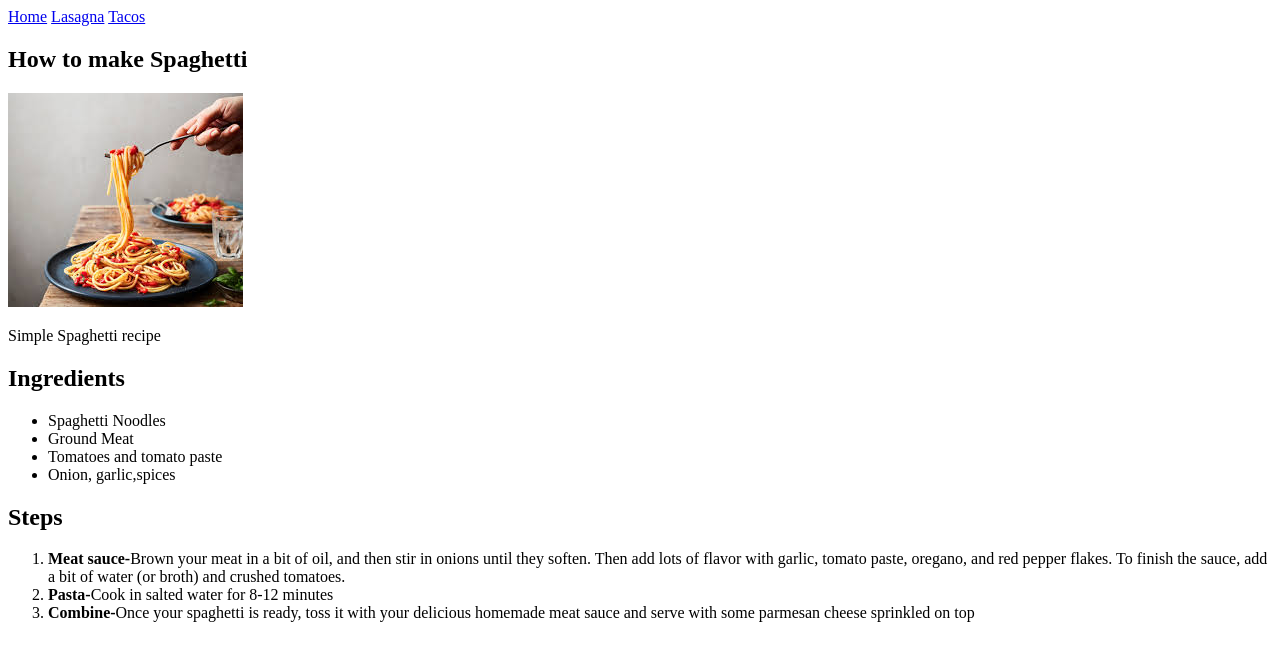
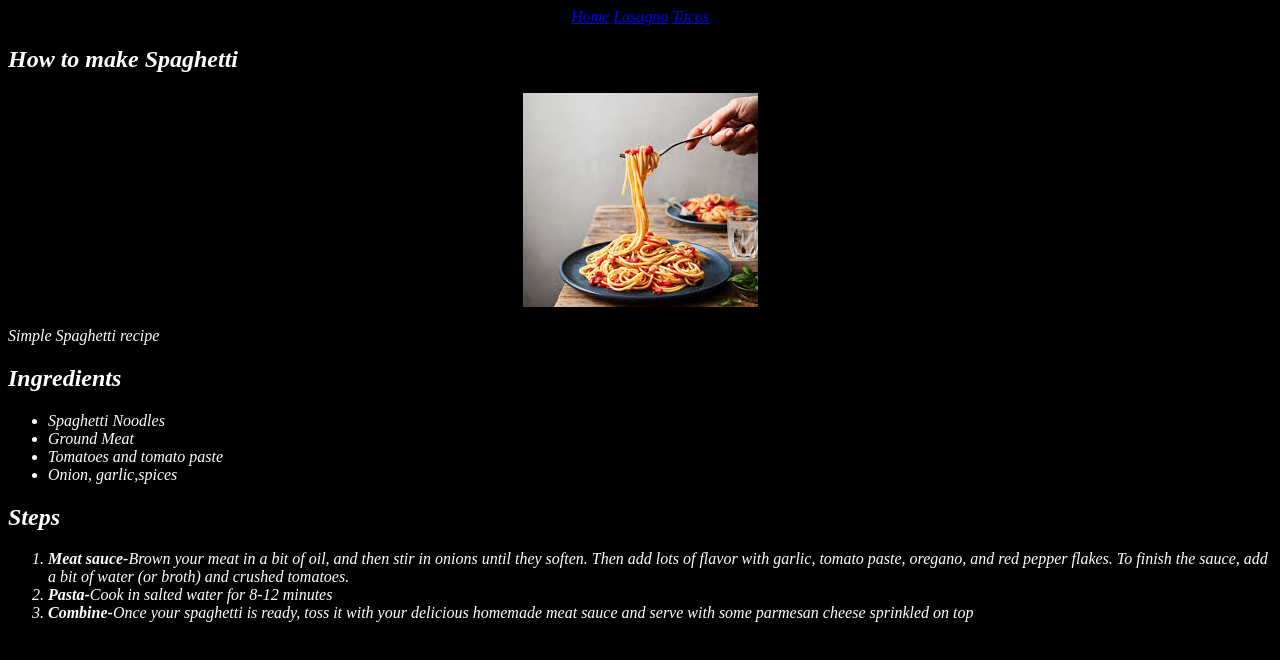
Before and after one commit to dlewis48/odin-recipes, a plain HTML site: page recipes/spag.html in a window 1280 px wide. Drawn offline with Linux system fonts and the light colour scheme.

Commit message:
added basic css

```diff
--- a/recipes/spag.html
+++ b/recipes/spag.html
@@ -1,8 +1,10 @@
 <!DOCTYPE html>
 <html lang="en">
 <head>
+
     <meta charset="utf-8">
-    <title>Spaghetti</title>
+        <title>Spaghetti</title>
+    <link rel="stylesheet" href="../style.css">
 </head>
 <body>
     <a href="../index.html">Home</a>
--- /dev/null
+++ b/style.css
@@ -0,0 +1,14 @@
+body {
+
+    background-color: black;
+    font-style: italic;
+    text-emphasis-color: white;
+    box-sizing: border-box;
+    text-align: center;
+}
+h2,ol,p,h1,ul{
+    background-color: black;
+    color: white;
+    text-align: left;
+
+}
```
